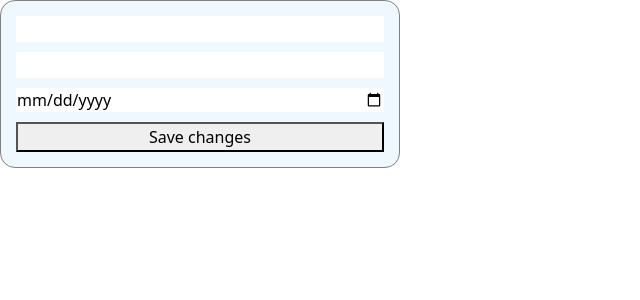
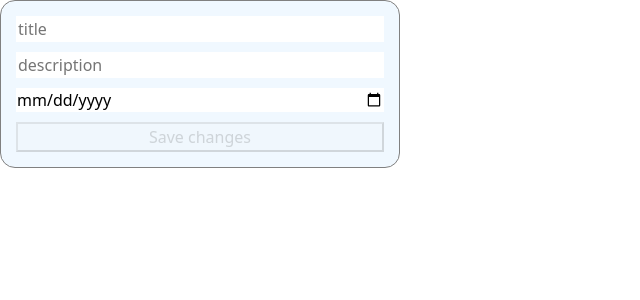
Before and after one commit to cristianb01/UnosquareCodeChallenge.Client, an Angular app: page /create-task in a window 1280 px wide. Shown: the top 300 px of the page, without its empty margins (0-640 px from the left). Built offline with nearby package versions, Linux system fonts and the light colour scheme.

Commit message:
create task implemeted with validations

```diff
--- a/src/app/components/unosquare-task/unosquare-task.component.html
+++ b/src/app/components/unosquare-task/unosquare-task.component.html
@@ -1,6 +1,6 @@
 <form class="task-wrapper" [formGroup]="form">
-    <input type="text" formControlName="title">
-    <input type="text" formControlName="description">
+    <input type="text" formControlName="title" placeholder="title">
+    <input type="text" formControlName="description" placeholder="description">
     <input type="date" formControlName="dueDate">
 
     @if (!isCreateMode) {
@@ -17,5 +17,8 @@
         </div>
     }
 
-    <button class="button" (click)="onSaveChangesButtonClick()">Save changes</button>
+    @if (isCreateMode)
+    {
+        <button class="button save-changes-button" (click)="onSaveChangesButtonClick()" [disabled]="form.pristine || form.invalid">Save changes</button>
+    }
 </form>
--- a/src/app/components/unosquare-task/unosquare-task.component.scss
+++ b/src/app/components/unosquare-task/unosquare-task.component.scss
@@ -37,3 +37,8 @@ input {
 .mark-as-completed-button {
     background-color: green;
 }
+
+.save-changes-button:disabled,
+.save-changes-button[disabled] {
+    opacity: 0.5;
+}
--- a/src/app/components/unosquare-task/unosquare-task.component.ts
+++ b/src/app/components/unosquare-task/unosquare-task.component.ts
@@ -35,7 +35,7 @@ export class UnosquareTaskComponent implements OnInit {
       title: [this.task?.title, Validators.required],
       description: [this.task?.description, Validators.required],
       dueDate: [this.task ? formatDate(this.task?.dueDate!, 'yyyy-MM-dd', 'en') : new Date(), Validators.required],
-      completed: [false]
+      completed: [this.task ? this.task.isCompleted : false]
     });
   }
 
@@ -55,7 +55,7 @@ export class UnosquareTaskComponent implements OnInit {
 
   public mapFormToTask(): UnosquareTask {
     return {
-      id: this.task.id,
+      id: this.task?.id,
       isCompleted: this.form.controls['completed'].value!,
       description: this.form.controls['description'].value!,
       dueDate: this.form.controls['dueDate'].value!,
--- a/src/app/pages/task-list/task-list.component.html
+++ b/src/app/pages/task-list/task-list.component.html
@@ -1,14 +1,22 @@
-<label for="filter-by-completed">Filter by status:</label>
-<select [(ngModel)]="filterByCompleted" id="filter-by-completed" (ngModelChange)="onFilterChange()">
-    <option [value]="0">--</option>
-    <option [value]="true">Completed</option>
-    <option [value]="false">Not completed</option>
-</select>
-<br>
+<div class="mb-3">
+    <label for="filter-by-completed">Filter by status:</label>
+    <select [(ngModel)]="filterByCompleted" id="filter-by-completed" (ngModelChange)="onFilterChange()">
+        <option [value]="0" selected>--</option>
+        <option [value]="true">Completed</option>
+        <option [value]="false">Not completed</option>
+    </select>
+</div>
+
 
 <div class="task-list-wrapper">
     @for (task of tasks; track task.id) {
         <app-unosquare-task [task]="task" (deleteTask)="onDeleteTask($event)"
             (markAsCompleted)="onMarkAsCompleted($event)"/>
     }
+    @empty {
+        <h2>No taks to show with specified filters</h2>
+    }
 </div>
+
+
+<button [routerLink]="['/create-task']" class="mt-5" routerLinkActive="router-link-active" >Go to create task</button>
--- a/src/app/pages/task-list/task-list.component.ts
+++ b/src/app/pages/task-list/task-list.component.ts
@@ -5,10 +5,11 @@ import { lastValueFrom, Observable } from 'rxjs';
 import { CommonModule } from '@angular/common';
 import { UnosquareTaskComponent } from "../../components/unosquare-task/unosquare-task.component";
 import { FormsModule } from '@angular/forms';
+import { RouterModule } from '@angular/router';
 
 @Component({
   selector: 'app-task-list',
-  imports: [CommonModule, UnosquareTaskComponent, FormsModule],
+  imports: [CommonModule, UnosquareTaskComponent, FormsModule, RouterModule],
   templateUrl: './task-list.component.html',
   styleUrl: './task-list.component.scss'
 })
@@ -18,7 +19,7 @@ export class TaskListComponent implements OnInit{
 
   public tasks!: UnosquareTask[];
 
-  public filterByCompleted: boolean | null = null;
+  public filterByCompleted!: boolean | null;
 
   constructor() {
   }
@@ -36,10 +37,10 @@ export class TaskListComponent implements OnInit{
   }
 
   public async onMarkAsCompleted(task: UnosquareTask) {
-    debugger
     const completedTask = {...task};
     completedTask.isCompleted = true;
     await lastValueFrom(this.taskService.update(completedTask));
+    await this.loadTasks();
   }
 
   public async onDeleteTask(task: UnosquareTask) {
--- a/src/app/services/unosquare-tasks.service.ts
+++ b/src/app/services/unosquare-tasks.service.ts
@@ -9,14 +9,13 @@ import { AlertService } from './alert.service';
 })
 export class UnosquareTasksService {
 
-  private controllerUrl = 'https://localhost:44354/api/UnosquareTask';
+  private controllerUrl = 'https://localhost:44354/api/tasks';
 
   constructor(private httpClient: HttpClient, private alertService: AlertService) {
 
   }
 
   public getAll(filterCompletedTasks: string | null): Observable<UnosquareTask[]> {
-    debugger
     let params = new HttpParams();
 
     if (filterCompletedTasks != null && filterCompletedTasks != '0') {
```
